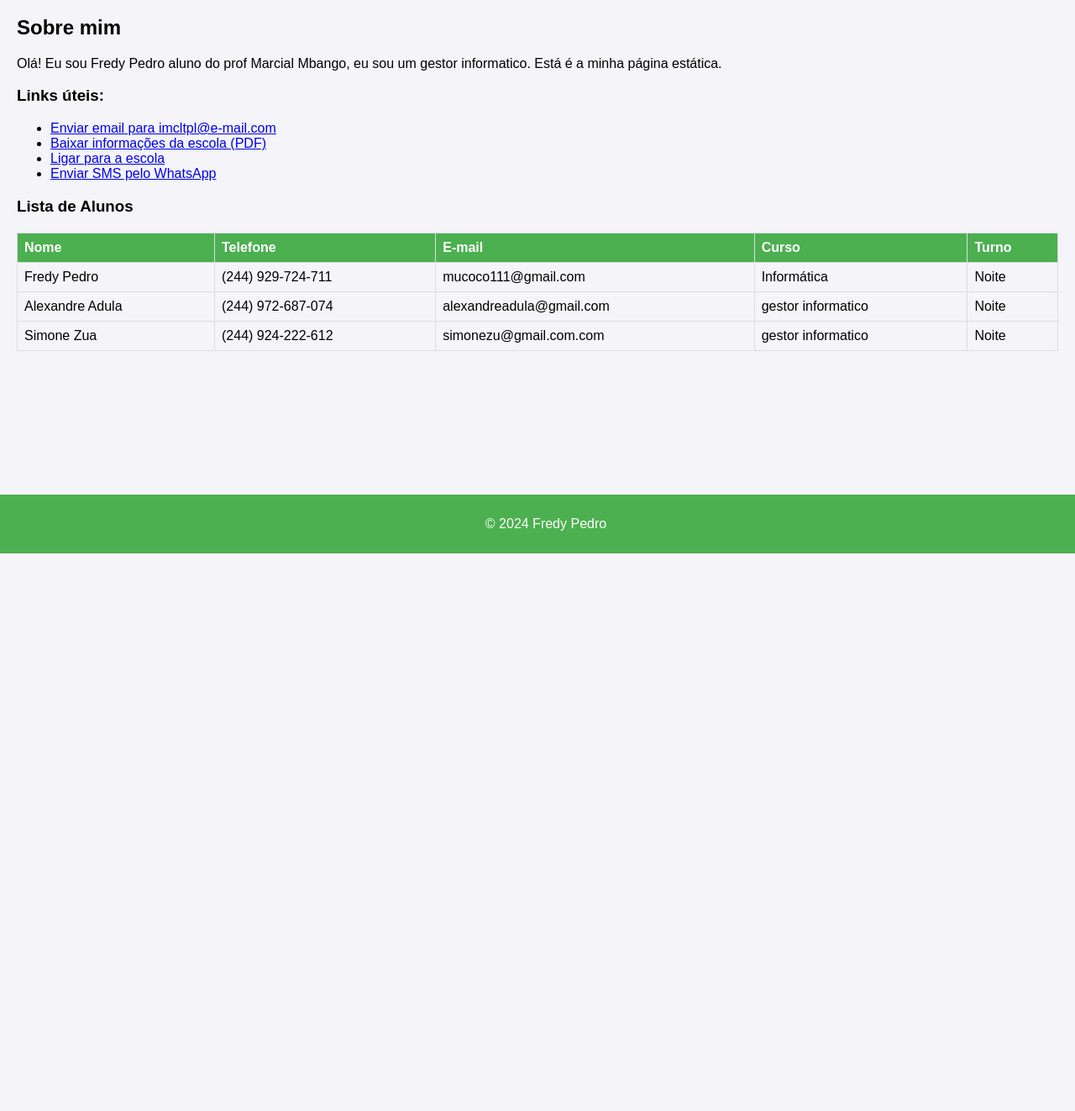
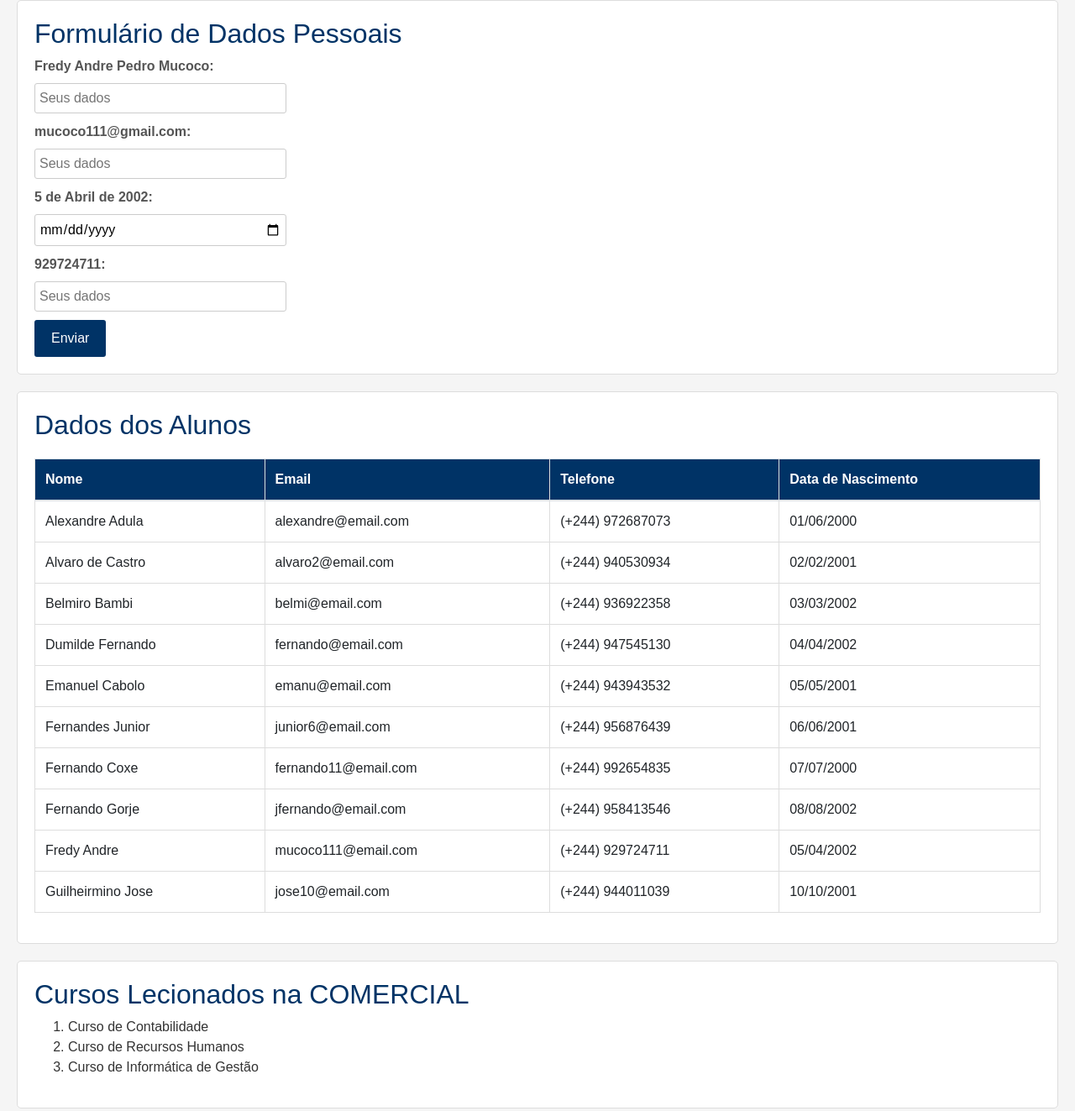
Before and after one commit to Fredypedr/Fredypedr.github.io, a plain HTML site: page index.html in a window 1280 px wide. Shown: the part 141-1464 px from the top of the page at 84% size. Before the commit the page ends 800 px from the top, so only its background shows below. Drawn offline with nearby package versions, Linux system fonts and the light colour scheme.

Commit message:
Update index.html

```diff
--- a/index.html
+++ b/index.html
@@ -1,110 +1,227 @@
 <!DOCTYPE html>
-<html lang="pt-br">
+<html lang="pt-pt">
+
 <head>
     <meta charset="UTF-8">
     <meta name="viewport" content="width=device-width, initial-scale=1.0">
-    <title>Fredy Página Estática</title>
+    <title>Instituto Médio Comercial de Luanda</title>
+    <link rel="stylesheet" href="Css/index.css">
+    <link rel="stylesheet" href="Css/Bootstrap.css">
+    <script src="Js/jquery.min.js"></script>
+    <script src="Js/bootstrap.min.js"></script>
     <style>
         body {
             font-family: Arial, sans-serif;
-            margin: 0;
-            padding: 0;
-            background-color: #f4f4f9;
+            background-color: #f5f5f5;
+            color: #333;
         }
+
         header {
-            background-color: #4CAF50;
+            background-color: #003366;
             color: white;
-            padding: 20px;
             text-align: center;
-        }
-        section {
             padding: 20px;
         }
-        footer {
-            background-color: #4CAF50;
+
+        section {
+            margin: 20px;
+            padding: 20px;
+            background-color: #ffffff;
+            border: 1px solid #ddd;
+            border-radius: 5px;
+        }
+
+        h1, h2 {
+            color: #003366;
+        }
+
+        form label {
+            font-weight: bold;
+            color: #555;
+        }
+
+        form input {
+            display: block;
+            margin-bottom: 10px;
+            padding: 5px;
+            width: 100%;
+            max-width: 300px;
+            border: 1px solid #ccc;
+            border-radius: 3px;
+        }
+
+        form button {
+            background-color: #003366;
             color: white;
-            text-align: center;
-            padding: 10px;
-            position: fixed;
-            width: 100%;
-            bottom: 0;
+            border: none;
+            padding: 10px 20px;
+            cursor: pointer;
+            border-radius: 3px;
         }
+
+        form button:hover {
+            background-color: #0055a5;
+        }
+
         table {
             width: 100%;
             border-collapse: collapse;
             margin-top: 20px;
         }
-        table, th, td {
+
+        table th, table td {
             border: 1px solid #ddd;
-        }
-        th, td {
-            padding: 8px;
+            padding: 10px;
             text-align: left;
         }
-        th {
-            background-color: #4CAF50;
+
+        table th {
+            background-color: #003366;
             color: white;
+        }
+
+        ol, ul {
+            margin-left: 20px;
+            padding-left: 20px;
+        }
+
+        ol li, ul li {
+            color: #333;
         }
     </style>
 </head>
+
 <body>
+    <!-- Cabeçalho -->
     <header>
-        <h1>Bem-vindo à minha Página Estática!</h1>
+        <h1>Bem-vindo ao Instituto Médio Comercial de Luanda</h1>
+        <img src="Imagens/fredy_pedro.jpg" alt="fredy_pedro.jpg" width="960" height="auto">
     </header>
 
+    <!-- Conteúdo Principal -->
+    <main>
+        <!-- Formulário com Dados Pessoais -->
         <section>
-        <h2>Sobre mim</h2>
-        <p>Olá! Eu sou Fredy Pedro aluno do prof Marcial Mbango, eu sou um gestor informatico. Está é a minha página estática.</p>
+            <h2>Formulário de Dados Pessoais</h2>
+            <form action="#">
+                <div>
+                    <label for="nome">Fredy Andre Pedro Mucoco:</label>
+                    <input type="text" id="nome" placeholder="Seus dados" required>
+                </div>
+                <div>
+                    <label for="email">mucoco111@gmail.com:</label>
+                    <input type="email" id="email" placeholder="Seus dados" required>
+                </div>
+                <div>
+                    <label for="data_nascimento">5 de Abril de 2002:</label>
+                    <input type="date" id="data_nascimento" placeholder="Seus dados" required>
+                </div>
+                <div>
+                    <label for="telefone">929724711:</label>
+                    <input type="tel" id="telefone" placeholder="Seus dados" required>
+                </div>
+                <button type="submit">Enviar</button>
+            </form>
+        </section>
 
-        <!-- Links solicitados -->
-        <h3>Links úteis:</h3>
-        <ul>
-            <li><a href="mucoco111@gmail.com">Enviar email para imcltpl@e-mail.com</a></li>
-            <li><a href="PAGS/informações sobre a escola.pdf" download>Baixar informações da escola (PDF)</a></li>
-            <li><a href="tel:+244 927 800 505">Ligar para a escola</a></li>
-            <li><a href="https://wa.me/244929724711">Enviar SMS pelo WhatsApp</a></li>
-        </ul>
-
-        <!-- Tabela com dados -->
-        <h3>Lista de Alunos</h3>
-        <table>
+        <!-- Tabela com Dados de Alunos -->
+        <section>
+            <h2>Dados dos Alunos</h2>
+            <table class="table">
                 <thead>
                     <tr>
                         <th>Nome</th>
+                        <th>Email</th>
                         <th>Telefone</th>
-                    <th>E-mail</th>
-                    <th>Curso</th>
-                    <th>Turno</th>
+                        <th>Data de Nascimento</th>
                     </tr>
                 </thead>
                 <tbody>
                     <tr>
-                    <td>Fredy Pedro</td>
-                    <td>(244) 929-724-711</td>
-                    <td>mucoco111@gmail.com</td>
-                    <td>Informática</td>
-                    <td>Noite</td>
+                        <td>Alexandre Adula</td>
+                        <td>alexandre@email.com</td>
+                        <td>(+244) 972687073</td>
+                        <td>01/06/2000</td>
                     </tr>
                     <tr>
-                    <td>Alexandre Adula</td>
-                    <td>(244) 972-687-074</td>
-                    <td>alexandreadula@gmail.com</td>
-                    <td>gestor informatico</td>
-                    <td>Noite</td>
+                        <td>Alvaro de Castro</td>
+                        <td>alvaro2@email.com</td>
+                        <td>(+244) 940530934</td>
+                        <td>02/02/2001</td>
                     </tr>
                     <tr>
-                    <td>Simone Zua</td>
-                    <td>(244) 924-222-612</td>
-                    <td>simonezu@gmail.com.com</td>
-                    <td>gestor informatico</td>
-                    <td>Noite</td>
+                        <td>Belmiro Bambi</td>
+                        <td>belmi@email.com</td>
+                        <td>(+244) 936922358</td>
+                        <td>03/03/2002</td>
+                    </tr>
+                    <tr>
+                        <td>Dumilde Fernando</td>
+                        <td>fernando@email.com</td>
+                        <td>(+244) 947545130</td>
+                        <td>04/04/2002</td>
+                    </tr>
+                    <tr>
+                        <td>Emanuel Cabolo</td>
+                        <td>emanu@email.com</td>
+                        <td>(+244) 943943532</td>
+                        <td>05/05/2001</td>
+                    </tr>
+                    <tr>
+                        <td>Fernandes Junior</td>
+                        <td>junior6@email.com</td>
+                        <td>(+244) 956876439</td>
+                        <td>06/06/2001</td>
+                    </tr>
+                    <tr>
+                        <td>Fernando Coxe</td>
+                        <td>fernando11@email.com</td>
+                        <td>(+244) 992654835</td>
+                        <td>07/07/2000</td>
+                    </tr>
+                    <tr>
+                        <td>Fernando Gorje</td>
+                        <td>jfernando@email.com</td>
+                        <td>(+244) 958413546</td>
+                        <td>08/08/2002</td>
+                    </tr>
+                    <tr>
+                        <td>Fredy Andre</td>
+                        <td>mucoco111@email.com</td>
+                        <td>(+244) 929724711</td>
+                        <td>05/04/2002</td>
+                    </tr>
+                    <tr>
+                        <td>Guilheirmino Jose</td>
+                        <td>jose10@email.com</td>
+                        <td>(+244) 944011039</td>
+                        <td>10/10/2001</td>
                     </tr>
                 </tbody>
             </table>
         </section>
 
-    <footer>
-        <p>&copy; 2024 Fredy Pedro</p>
-    </footer>
+        <!-- Cursos Lecionados na COMERCIAL -->
+        <section>
+            <h2>Cursos Lecionados na COMERCIAL</h2>
+            <ol>
+                <li>Curso de Contabilidade</li>
+                <li>Curso de Recursos Humanos</li>
+                <li>Curso de Informática de Gestão</li>
+            </ol>
+        </section>
+
+        <!-- Disciplinas do Curso de Informática de Gestão -->
+        <section>
+            <h2>Disciplinas do Curso de Informática de Gestão</h2>
+            <ul>
+                <li>Programação</li>
+                <li>Banco de Dados</li>
+                <li>Redes de Computadores</li>
+                <li>Gestão de Projetos de TI</li>
+            </ul>
+        </section>
+    </main>
 </body>
+
 </html>
```
Lines whose indentation alone changed are shown as unchanged.
